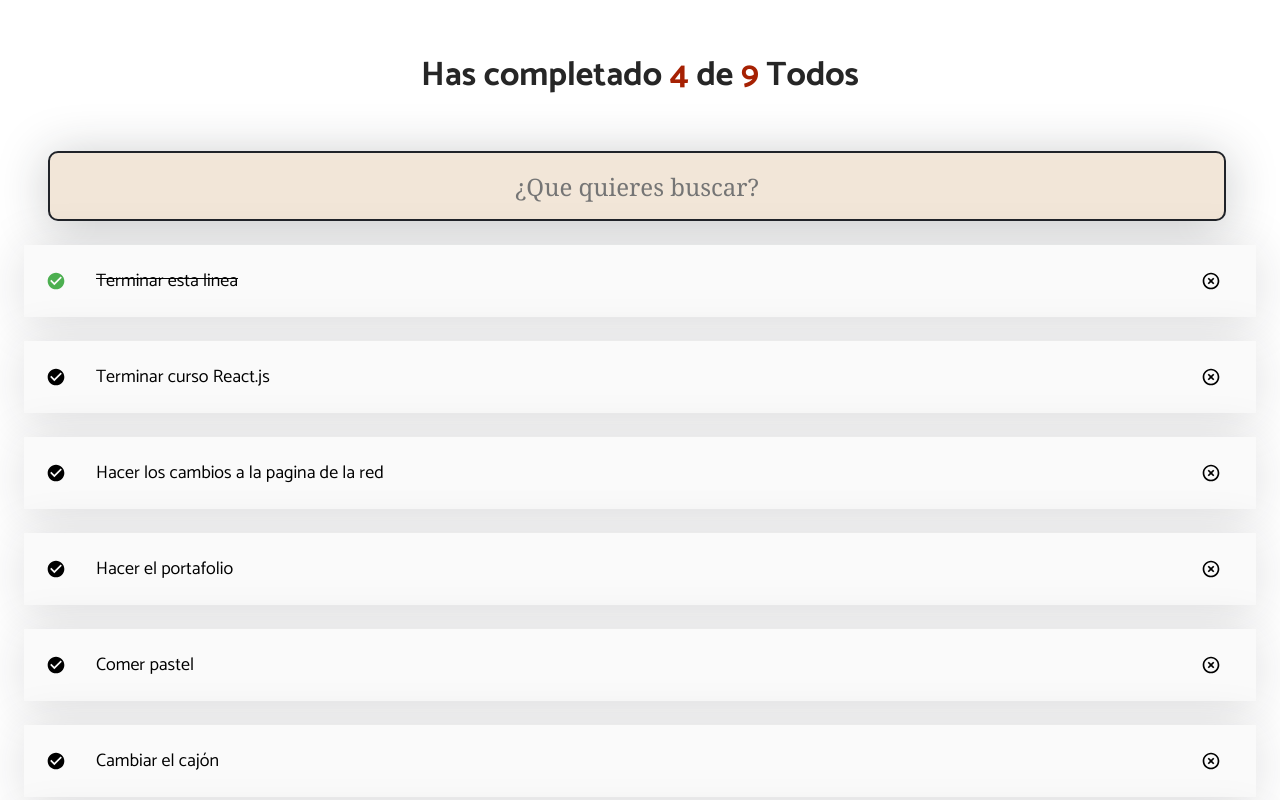
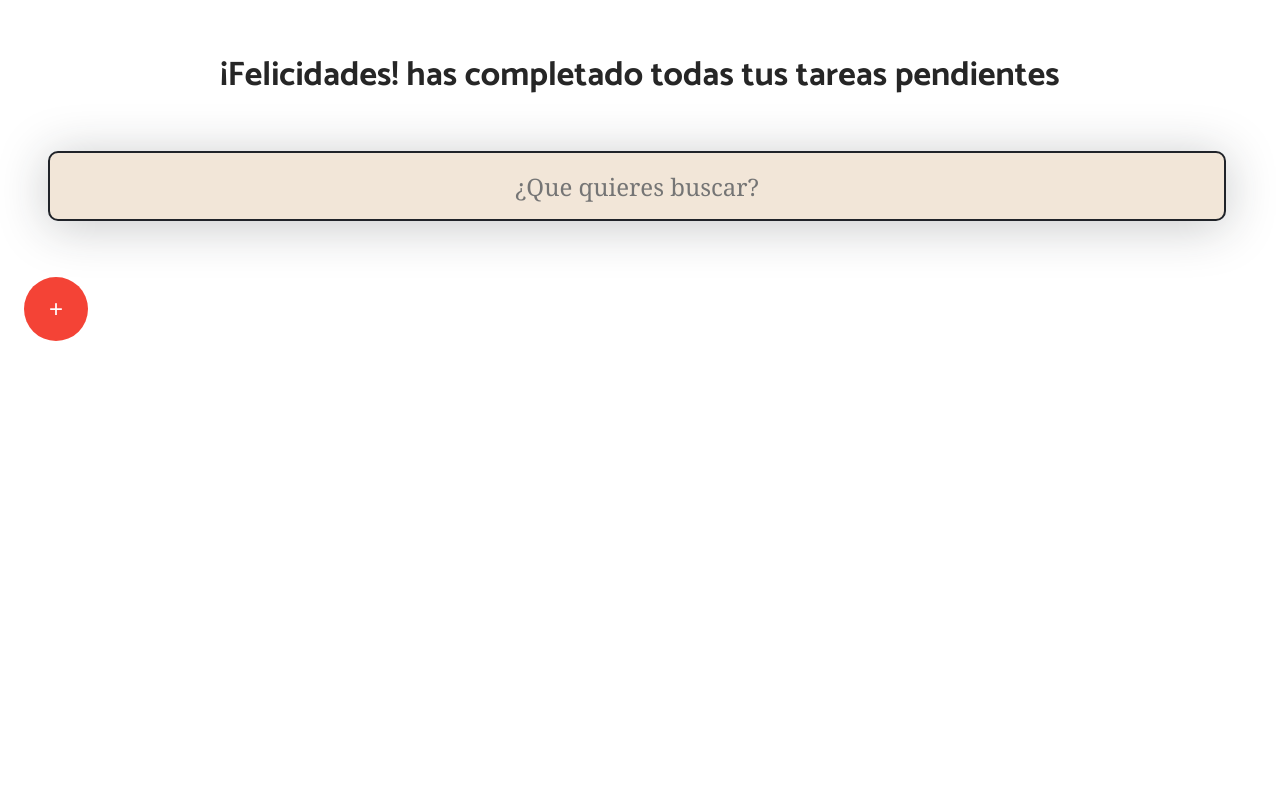
Before and after one commit to JohanCaicedo/curso-reactjs, a React (Create React App) app: page / in a window 1280 px wide. Shown: the top 800 px of the page. Built offline with nearby package versions, Linux system fonts and the light colour scheme.

Commit message:
✨ Local Storage
Local Sotrage basic implementation

```diff
--- a/src/App.js
+++ b/src/App.js
@@ -7,25 +7,21 @@ import { CreateTodoButton } from "./CreateTodoButton";
 import { TodoItem } from "./TodoItem";
 import "./css/index.css";
 
-const defaultTodos = [
-  { text: "Terminar esta linea", completed: true },
-  { text: "Terminar curso React.js", completed: false },
-  { text: "Hacer los cambios a la pagina de la red", completed: false },
-  { text: "Hacer el portafolio", completed: false },
-  { text: "Comer pastel", completed: false },
-  { text: "Cambiar el cajón", completed: false },
-  { text: "Caminar por la playa", completed: true },
-  { text: "Volar en avión", completed: true },
-  { text: "Uno cuando volé", completed: true },
-];
+function App() {
+  const [todos, setTodos] = React.useState(() => {
+    const localStorageTodos = localStorage.getItem('Todos-v2');
+    if (!localStorageTodos) {
+      const initialTodos = [];
+      localStorage.setItem('Todos-v2', JSON.stringify(initialTodos));
+      return initialTodos;
+    } else {
+      return JSON.parse(localStorageTodos);
+    }
+  });
 
-function App() {
-  const [searchValue, setSearchValue] = React.useState("");
-
-  const [todos, setTodos] = React.useState(defaultTodos);
+  const [searchValue, setSearchValue] = React.useState('');
 
   const completedTodos = todos.filter((todo) => !!todo.completed).length;
-
   const totalTodos = todos.length;
 
   const searchedTodos = todos.filter((todo) => {
@@ -34,23 +30,24 @@ function App() {
     return lowerCaseText.includes(lowerCaseSearchValue);
   });
 
+
+  const saveTodos = (newTodos) => {
+    localStorage.setItem('Todos-v2', JSON.stringify(newTodos));
+    setTodos (newTodos);
+
+  }
+
   const doneTodo = (text) => {
     const newTodos = [...todos];
-    const todoIndex = newTodos.findIndex(
-      (todo) => todo.text === text
-      );
+    const todoIndex = newTodos.findIndex((todo) => todo.text === text);
     newTodos[todoIndex].completed = true;
-    setTodos(newTodos);
-  };
-  const deletedTodo = (text) => {
-    const newTodos = [...todos];
-    const todoIndex = newTodos.findIndex(
-      (todo) => todo.text === text
-      );
-    newTodos.splice(todoIndex, 1);
-    setTodos(newTodos);
+    saveTodos(newTodos);
   };
 
+  const deletedTodo = (text) => {
+    const newTodos = todos.filter((todo) => todo.text !== text);
+    saveTodos(newTodos);
+  };
 
   return (
     <React.Fragment>
@@ -63,9 +60,8 @@ function App() {
             key={todo.text}
             text={todo.text}
             completed={todo.completed}
-            onCompleted={() =>doneTodo(todo.text)}
-            onDelete={() =>deletedTodo(todo.text)}
-
+            onCompleted={() => doneTodo(todo.text)}
+            onDelete={() => deletedTodo(todo.text)}
           />
         ))}
       </TodoList>
```
Also changed, not shown: src/App2.js (added).
